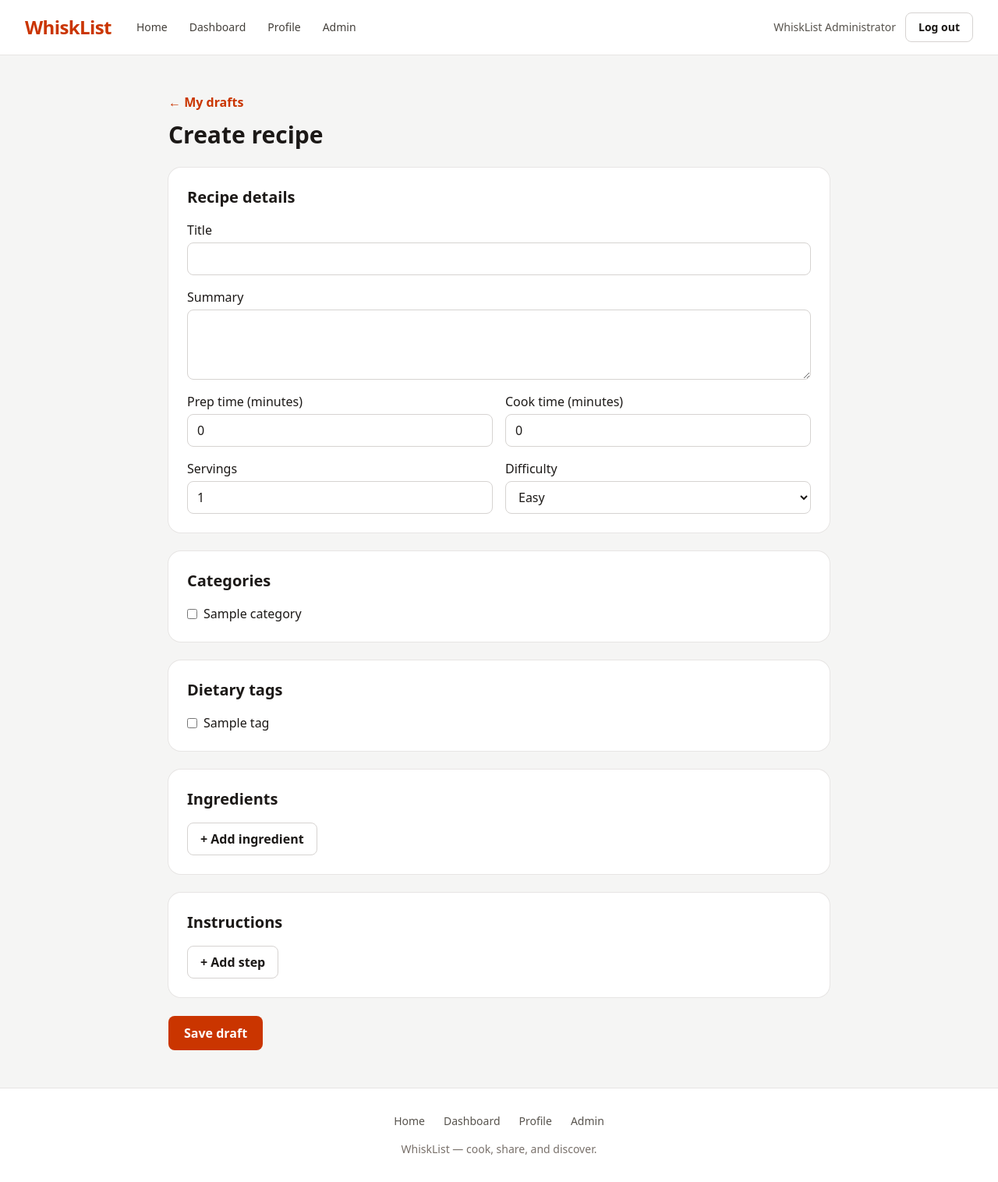
After one commit to ninaperii/whisklist, a Laravel app: page /recipes/create in a window 1280 px wide. The commit adds this page. Shown: the whole page at 78% size. Run offline with Laravel 12, Linux system fonts and the light colour scheme; a user stored in the database is signed in; data comes from the database, SQL or seed files in the repository; tables that the repository leaves empty hold one stand-in row (values such as "Sample post"); style sheets or scripts are compiled from the project's sources.

Commit message:
implement recipe draft creation and editing

```diff
--- a/app/Http/Controllers/DashboardController.php
+++ b/app/Http/Controllers/DashboardController.php
@@ -19,6 +19,8 @@ class DashboardController extends Controller
 
         return view('dashboard', [
             'user' => $user,
+            'draftCount' => $user->recipes()->draft()->count(),
+            'publishedCount' => $user->recipes()->published()->count(),
             'profileVisibility' => $user->is_profile_public ? 'Public' : 'Private',
         ]);
     }
--- /dev/null
+++ b/app/Http/Controllers/RecipeDraftController.php
@@ -0,0 +1,101 @@
+<?php
+
+namespace App\Http\Controllers;
+
+use App\Enums\RecipeDifficulty;
+use App\Http\Requests\SaveRecipeDraftRequest;
+use App\Models\Category;
+use App\Models\DietaryTag;
+use App\Models\Ingredient;
+use App\Models\Recipe;
+use Illuminate\Http\RedirectResponse;
+use Illuminate\Http\Request;
+use Illuminate\Support\Arr;
+use Illuminate\Support\Facades\DB;
+use Illuminate\Support\Facades\Gate;
+use Illuminate\View\View;
+
+class RecipeDraftController extends Controller
+{
+    public function index(Request $request): View
+    {
+        return view('recipes.mine', [
+            'drafts' => $request->user()->recipes()->draft()->latest('updated_at')->paginate(15),
+        ]);
+    }
+
+    public function create(): View
+    {
+        return $this->form(new Recipe);
+    }
+
+    public function store(SaveRecipeDraftRequest $request): RedirectResponse
+    {
+        $recipe = $request->user()->recipes()->make();
+        DB::transaction(fn () => $this->save($recipe, $request->validated()));
+
+        return to_route('recipes.edit', $recipe)->with('status', 'Draft saved.');
+    }
+
+    public function edit(Recipe $recipe): View
+    {
+        Gate::authorize('update', $recipe);
+
+        return $this->form($recipe);
+    }
+
+    public function update(SaveRecipeDraftRequest $request, Recipe $recipe): RedirectResponse
+    {
+        $recipe = DB::transaction(function () use ($recipe, $request): Recipe {
+            $lockedRecipe = Recipe::query()->lockForUpdate()->findOrFail($recipe->id);
+            Gate::authorize('update', $lockedRecipe);
+            $this->save($lockedRecipe, $request->validated());
+
+            return $lockedRecipe;
+        });
+
+        return to_route('recipes.edit', $recipe)->with('status', 'Draft updated.');
+    }
+
+    private function form(Recipe $recipe): View
+    {
+        return view('recipes.draft', [
+            'recipe' => $recipe,
+            'categories' => Category::query()->orderBy('name')->get(),
+            'dietaryTags' => DietaryTag::query()->orderBy('name')->get(),
+            'ingredients' => Ingredient::query()->orderBy('name')->get(),
+            'difficulties' => RecipeDifficulty::cases(),
+        ]);
+    }
+
+    private function save(Recipe $recipe, array $data): void
+    {
+        $recipe->fill(Arr::only($data, ['title', 'preparation_minutes', 'cooking_minutes', 'servings', 'difficulty']));
+        $recipe->summary = $data['summary'] ?? '';
+        $recipe->save();
+
+        $recipe->categories()->sync($data['categories'] ?? []);
+        $recipe->dietaryTags()->sync($data['dietary_tags'] ?? []);
+
+        $ingredients = [];
+        foreach (array_values($data['ingredients'] ?? []) as $index => $ingredient) {
+            $ingredients[$ingredient['id']] = [
+                'quantity' => $ingredient['quantity'] ?? null,
+                'unit' => $ingredient['unit'] ?? null,
+                'notes' => $ingredient['notes'] ?? null,
+                'is_main' => $ingredient['is_main'] ?? false,
+                'position' => $index + 1,
+            ];
+        }
+
+        // Replace pivot rows together so reordering cannot collide with old positions.
+        $recipe->ingredients()->detach();
+        $recipe->ingredients()->attach($ingredients);
+
+        $steps = array_values($data['steps'] ?? []);
+        foreach ($steps as $index => $instruction) {
+            $recipe->steps()->updateOrCreate(['position' => $index + 1], ['instruction' => $instruction]);
+        }
+        $recipe->steps()->where('position', '>', count($steps))->delete();
+    }
+}
--- a/app/Models/Recipe.php
+++ b/app/Models/Recipe.php
@@ -93,7 +93,7 @@ class Recipe extends Model
 
     private function uniqueSlug(): string
     {
-        $baseSlug = Str::slug($this->title);
+        $baseSlug = rtrim(Str::limit(Str::slug($this->title), 240, ''), '-');
         $baseSlug = $baseSlug !== '' ? $baseSlug : 'recipe';
         $slug = $baseSlug;
         $suffix = 2;
--- a/resources/js/app.js
+++ b/resources/js/app.js
@@ -1 +1,42 @@
-//
+for (const list of document.querySelectorAll('[data-draft-list]')) {
+    const rows = list.querySelector('[data-rows]');
+    const template = list.querySelector('[data-row-template]');
+    const addButton = list.querySelector('[data-add]');
+
+    if (!rows || !template || !addButton) {
+        continue;
+    }
+
+    const refreshRows = () => {
+        const items = rows.querySelectorAll('[data-row]');
+        for (const [index, row] of items.entries()) {
+            for (const field of row.querySelectorAll('[data-name]')) {
+                field.name = field.dataset.name.replace('__index__', index);
+            }
+            const label = row.querySelector('[data-step-label]');
+            if (label) {
+                label.textContent = `Step ${index + 1}`;
+            }
+        }
+        addButton.disabled = items.length >= 100;
+    };
+
+    addButton.addEventListener('click', () => {
+        rows.append(template.content.cloneNode(true));
+        refreshRows();
+        rows.lastElementChild.querySelector('select, textarea')?.focus();
+    });
+
+    rows.addEventListener('click', (event) => {
+        const button = event.target.closest('[data-remove]');
+        if (button) {
+            const row = button.closest('[data-row]');
+            const next = row.nextElementSibling ?? row.previousElementSibling;
+            row.remove();
+            refreshRows();
+            (next?.querySelector('[data-remove]') ?? addButton).focus();
+        }
+    });
+
+    refreshRows();
+}
--- /dev/null
+++ b/resources/views/recipes/draft.blade.php
@@ -0,0 +1,120 @@
+@extends('layouts.app')
+
+@section('title', $recipe->exists ? 'Edit recipe draft | WhiskList' : 'Create recipe | WhiskList')
+
+@section('content')
+    @php
+        $inputClass = 'mt-1 block w-full rounded-lg border border-stone-300 px-3 py-2';
+        $sectionClass = 'space-y-4 rounded-2xl bg-white p-5 ring-1 ring-stone-200 sm:p-6';
+        $usingOldInput = session()->hasOldInput();
+        $oldText = static function (string $field, mixed $fallback): string {
+            $value = old($field, $fallback);
+
+            return is_scalar($value) ? (string) $value : '';
+        };
+        $selectedCategories = (array) old('categories', $usingOldInput ? [] : $recipe->categories->modelKeys());
+        $selectedTags = (array) old('dietary_tags', $usingOldInput ? [] : $recipe->dietaryTags->modelKeys());
+        $ingredientRows = old('ingredients', $usingOldInput ? [] : $recipe->ingredients->map(fn ($ingredient) => ['id' => $ingredient->id] + $ingredient->pivot->only(['quantity', 'unit', 'notes', 'is_main']))->all());
+        $stepRows = old('steps', $usingOldInput ? [] : $recipe->steps->pluck('instruction')->all());
+    @endphp
+
+    <section class="mx-auto max-w-4xl px-4 py-12 sm:px-6">
+        <a class="font-semibold text-orange-700" href="{{ route('recipes.mine') }}">← My drafts</a>
+        <h1 class="mb-6 mt-3 text-3xl font-semibold">{{ $recipe->exists ? 'Edit recipe draft' : 'Create recipe' }}</h1>
+
+        @if (session('status'))
+            <p role="status" class="mb-6 rounded-lg bg-green-50 p-4 text-green-800">{{ session('status') }}</p>
+        @endif
+
+        @if ($errors->any())
+            <div role="alert" class="mb-6 rounded-lg bg-red-50 p-4 text-red-800">
+                <ul class="list-disc space-y-1 pl-5">
+                    @foreach ($errors->all() as $error)
+                        <li>{{ $error }}</li>
+                    @endforeach
+                </ul>
+            </div>
+        @endif
+
+        <form class="space-y-6" method="POST" action="{{ $recipe->exists ? route('recipes.update', $recipe) : route('recipes.store') }}">
+            @csrf
+            @if ($recipe->exists)
+                @method('PUT')
+            @endif
+
+            <section class="{{ $sectionClass }}">
+                <h2 class="text-xl font-semibold">Recipe details</h2>
+                <label class="block">Title
+                    <input class="{{ $inputClass }}" name="title" value="{{ $oldText('title', $recipe->title) }}" maxlength="200" required>
+                </label>
+                <label class="block">Summary
+                    <textarea class="{{ $inputClass }}" name="summary" rows="3" maxlength="2000">{{ $oldText('summary', $recipe->summary) }}</textarea>
+                </label>
+                <div class="grid gap-4 sm:grid-cols-2">
+                    @foreach (['preparation_minutes' => ['Prep time (minutes)', 0], 'cooking_minutes' => ['Cook time (minutes)', 0], 'servings' => ['Servings', 1]] as $field => [$label, $minimum])
+                        <label>{{ $label }}
+                            <input class="{{ $inputClass }}" type="number" name="{{ $field }}" min="{{ $minimum }}" max="65535" value="{{ $oldText($field, $recipe->$field ?? $minimum) }}" required>
+                        </label>
+                    @endforeach
+                    <label>Difficulty
+                        <select class="{{ $inputClass }}" name="difficulty">
+                            @foreach ($difficulties as $difficulty)
+                                <option value="{{ $difficulty->value }}" @selected(old('difficulty', $recipe->difficulty?->value) === $difficulty->value)>{{ $difficulty->name }}</option>
+                            @endforeach
+                        </select>
+                    </label>
+                </div>
+            </section>
+
+            @foreach (['categories' => ['Categories', $categories, $selectedCategories], 'dietary_tags' => ['Dietary tags', $dietaryTags, $selectedTags]] as $field => [$label, $options, $selected])
+                <section class="{{ $sectionClass }}">
+                    <h2 id="draft-{{ $field }}-heading" class="text-xl font-semibold">{{ $label }}</h2>
+                    @if ($options->isEmpty())
+                        <p class="text-sm text-stone-600">An administrator can add options for you to select here.</p>
+                    @else
+                        <fieldset class="grid gap-2 sm:grid-cols-2" aria-labelledby="draft-{{ $field }}-heading">
+                            @foreach ($options as $option)
+                                <label class="flex items-center gap-2">
+                                    <input type="checkbox" name="{{ $field }}[]" value="{{ $option->id }}" @checked(in_array($option->id, $selected))>
+                                    {{ $option->name }}
+                                </label>
+                            @endforeach
+                        </fieldset>
+                    @endif
+                </section>
+            @endforeach
+
+            <section class="{{ $sectionClass }}" data-draft-list>
+                <h2 class="text-xl font-semibold">Ingredients</h2>
+                @if ($ingredients->isEmpty())
+                    <p class="text-sm text-stone-600">An administrator can add ingredients for you to select here.</p>
+                @else
+                    <div class="space-y-4" data-rows>
+                        @foreach (array_slice((array) $ingredientRows, 0, 100, true) as $index => $row)
+                            @include('recipes.ingredient-row')
+                        @endforeach
+                    </div>
+                    <template data-row-template>
+                        @include('recipes.ingredient-row', ['index' => '__index__', 'row' => []])
+                    </template>
+                    <button class="rounded-lg border border-stone-300 px-4 py-2 font-semibold" type="button" data-add>+ Add ingredient</button>
+                @endif
+            </section>
+
+            <section class="{{ $sectionClass }}" data-draft-list>
+                <h2 class="text-xl font-semibold">Instructions</h2>
+                <div class="space-y-4" data-rows>
+                    @foreach (array_slice((array) $stepRows, 0, 100, true) as $index => $instruction)
+                        @include('recipes.step-row')
+                    @endforeach
+                </div>
+                <template data-row-template>
+                    @include('recipes.step-row', ['index' => '__index__', 'instruction' => ''])
+                </template>
+                <button class="rounded-lg border border-stone-300 px-4 py-2 font-semibold" type="button" data-add>+ Add step</button>
+            </section>
+
+            <button class="rounded-lg bg-orange-700 px-5 py-2.5 font-semibold text-white" type="submit">Save draft</button>
+        </form>
+    </section>
+@endsection
--- /dev/null
+++ b/resources/views/recipes/ingredient-row.blade.php
@@ -0,0 +1,29 @@
+<fieldset class="space-y-3 rounded-lg border border-stone-200 p-4" data-row>
+    <label class="block">Ingredient
+        <select class="{{ $inputClass }}" name="ingredients[{{ $index }}][id]" data-name="ingredients[__index__][id]" required>
+            <option value="">Choose an ingredient</option>
+            @foreach ($ingredients as $ingredient)
+                @php($selectedId = data_get($row, 'id'))
+                <option value="{{ $ingredient->id }}" @selected(is_scalar($selectedId) && (string) $selectedId === (string) $ingredient->id)>{{ $ingredient->name }}</option>
+            @endforeach
+        </select>
+    </label>
+    <div class="grid gap-3 sm:grid-cols-2">
+        <label>Quantity
+            <input class="{{ $inputClass }}" type="number" min="0.01" max="999999.99" step="0.01" name="ingredients[{{ $index }}][quantity]" data-name="ingredients[__index__][quantity]" value="{{ is_scalar(data_get($row, 'quantity')) ? data_get($row, 'quantity') : '' }}">
+        </label>
+        <label>Unit
+            <input class="{{ $inputClass }}" maxlength="50" name="ingredients[{{ $index }}][unit]" data-name="ingredients[__index__][unit]" value="{{ is_scalar(data_get($row, 'unit')) ? data_get($row, 'unit') : '' }}">
+        </label>
+    </div>
+    <label class="block">Notes
+        <input class="{{ $inputClass }}" maxlength="255" name="ingredients[{{ $index }}][notes]" data-name="ingredients[__index__][notes]" value="{{ is_scalar(data_get($row, 'notes')) ? data_get($row, 'notes') : '' }}">
+    </label>
+    <div class="flex flex-wrap items-center justify-between gap-2">
+        <label class="flex items-center gap-2">
+            <input type="checkbox" value="1" name="ingredients[{{ $index }}][is_main]" data-name="ingredients[__index__][is_main]" @checked(data_get($row, 'is_main'))>
+            Main ingredient
+        </label>
+        <button class="text-sm font-semibold text-red-700" type="button" data-remove>Remove ingredient</button>
+    </div>
+</fieldset>
--- /dev/null
+++ b/resources/views/recipes/step-row.blade.php
@@ -0,0 +1,6 @@
+<div class="rounded-lg border border-stone-200 p-4" data-row>
+    <label class="block"><span data-step-label>Step {{ is_numeric($index) ? $loop->iteration : '' }}</span>
+        <textarea class="{{ $inputClass }}" name="steps[{{ $index }}]" data-name="steps[__index__]" rows="3" maxlength="5000" required>{{ is_scalar($instruction) ? $instruction : '' }}</textarea>
+    </label>
+    <button class="mt-2 text-sm font-semibold text-red-700" type="button" data-remove>Remove step</button>
+</div>
--- a/routes/web.php
+++ b/routes/web.php
@@ -10,6 +10,7 @@ use App\Http\Controllers\Auth\RegisteredUserController;
 use App\Http\Controllers\DashboardController;
 use App\Http\Controllers\HomeController;
 use App\Http\Controllers\ProfileController;
+use App\Http\Controllers\RecipeDraftController;
 use Illuminate\Support\Facades\Route;
 
 Route::get('/', HomeController::class)->name('home');
@@ -36,6 +37,8 @@ Route::get('/users/{user}', [ProfileController::class, 'show'])
     ->name('users.show');
 
 Route::middleware('auth')->group(function () {
+    Route::resource('recipes', RecipeDraftController::class)->only(['create', 'store', 'edit', 'update']);
+    Route::get('/my-recipes', [RecipeDraftController::class, 'index'])->name('recipes.mine');
     Route::get('/profile/edit', [ProfileController::class, 'edit'])->name('profile.edit');
     Route::put('/profile', [ProfileController::class, 'update'])->name('profile.update');
 });
```
Also changed, not shown: app/Http/Requests/SaveRecipeDraftRequest.php (added, +54 -0 lines), app/Policies/RecipePolicy.php (added, +15 -0 lines), resources/views/dashboard.blade.php (+4 -8 lines), resources/views/recipes/mine.blade.php (added, +21 -0 lines), tests/Feature/RecipeDraftTest.php (added, +111 -0 lines).
